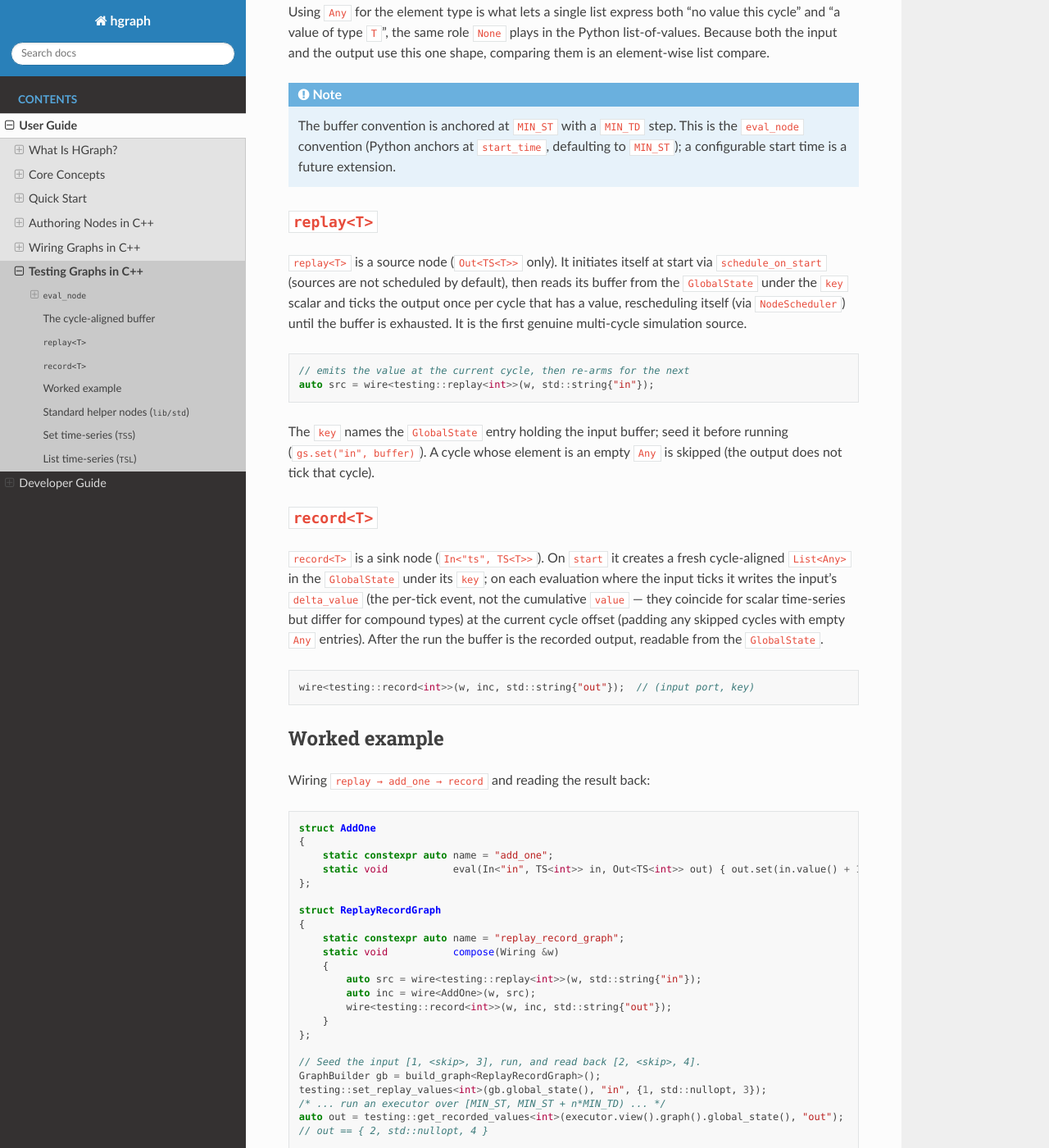
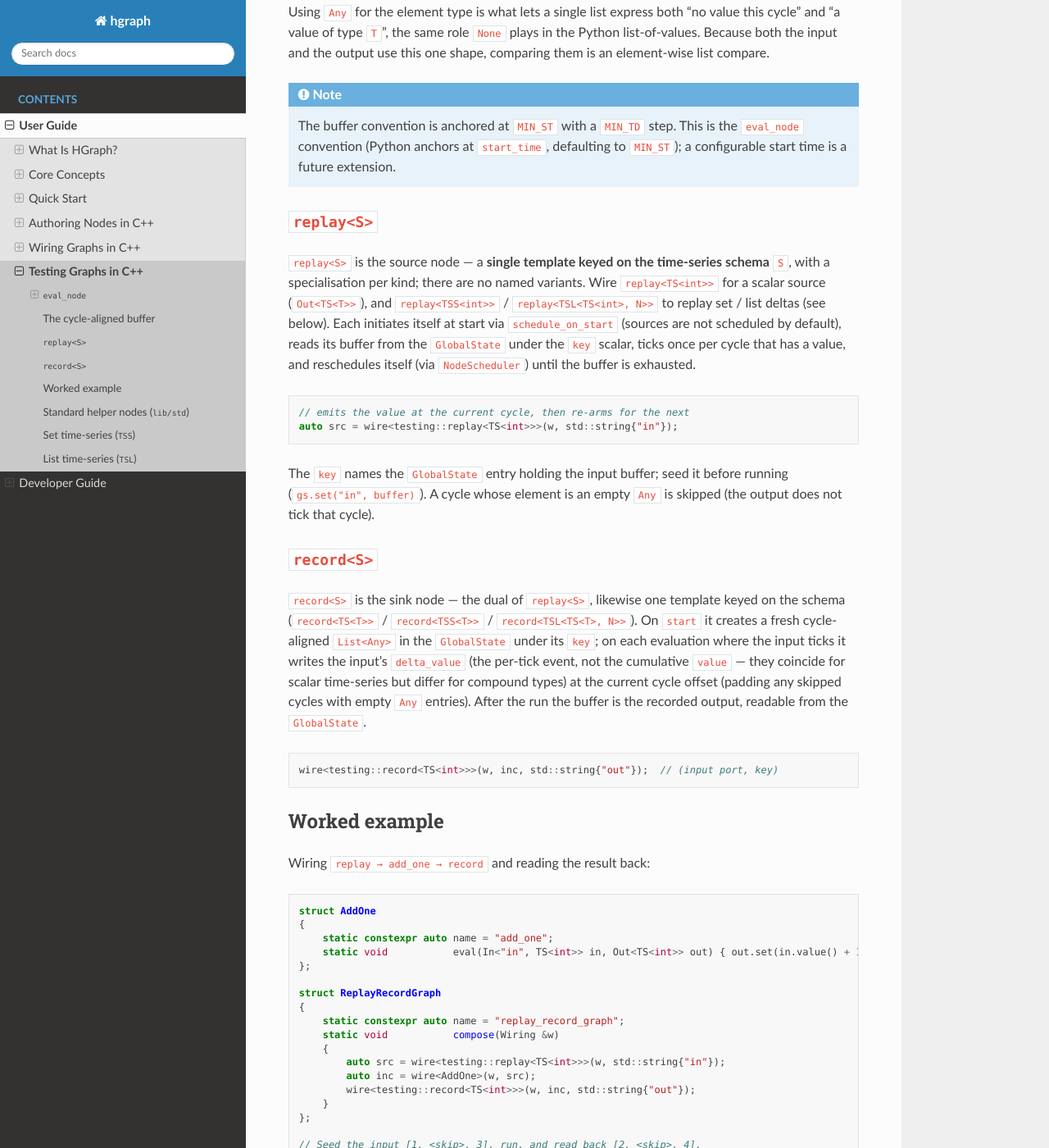
Before and after one commit to hhenson/hg_cpp, a Sphinx documentation site: the page built from docs/source/user_guide/testing_graphs_cpp.rst, in a window 1280 px wide and 1400 px high, scrolled down 2601 px. Shown: the whole window at 82% size. Built offline with Sphinx 7.4.7 and the Read the Docs theme 3.1.0, drawn with Linux system fonts in a browser that asks for light colours; some of the changed text lies outside the part shown.

Commit message:
Rename to use record and replay with template params.

```diff
--- a/docs/source/user_guide/testing_graphs_cpp.rst
+++ b/docs/source/user_guide/testing_graphs_cpp.rst
@@ -142,38 +142,42 @@ comparing them is an element-wise list compare.
    the ``eval_node`` convention (Python anchors at ``start_time``, defaulting to
    ``MIN_ST``); a configurable start time is a future extension.
 
-``replay<T>``
+``replay<S>``
 -------------
 
-``replay<T>`` is a source node (``Out<TS<T>>`` only). It initiates itself at start
-via ``schedule_on_start`` (sources are not scheduled by default), then reads its
-buffer from the ``GlobalState`` under the ``key`` scalar and ticks the output once
-per cycle that has a value, rescheduling itself (via ``NodeScheduler``) until the
-buffer is exhausted. It is the first genuine multi-cycle simulation source.
+``replay<S>`` is the source node — a **single template keyed on the time-series
+schema** ``S``, with a specialisation per kind; there are no named variants. Wire
+``replay<TS<int>>`` for a scalar source (``Out<TS<T>>``), and ``replay<TSS<int>>`` /
+``replay<TSL<TS<int>, N>>`` to replay set / list deltas (see below). Each initiates
+itself at start via ``schedule_on_start`` (sources are not scheduled by default),
+reads its buffer from the ``GlobalState`` under the ``key`` scalar, ticks once per
+cycle that has a value, and reschedules itself (via ``NodeScheduler``) until the
+buffer is exhausted.
 
 .. code-block:: cpp
 
    // emits the value at the current cycle, then re-arms for the next
-   auto src = wire<testing::replay<int>>(w, std::string{"in"});
+   auto src = wire<testing::replay<TS<int>>>(w, std::string{"in"});
 
 The ``key`` names the ``GlobalState`` entry holding the input buffer; seed it
 before running (``gs.set("in", buffer)``). A cycle whose element is an empty
 ``Any`` is skipped (the output does not tick that cycle).
 
-``record<T>``
+``record<S>``
 -------------
 
-``record<T>`` is a sink node (``In<"ts", TS<T>>``). On ``start`` it creates a fresh
-cycle-aligned ``List<Any>`` in the ``GlobalState`` under its ``key``; on each
-evaluation where the input ticks it writes the input's ``delta_value`` (the per-tick
-event, not the cumulative ``value`` — they coincide for scalar time-series but
-differ for compound types) at the current cycle offset (padding any skipped cycles
-with empty ``Any`` entries). After the run the buffer is the recorded output,
-readable from the ``GlobalState``.
+``record<S>`` is the sink node — the dual of ``replay<S>``, likewise one template
+keyed on the schema (``record<TS<T>>`` / ``record<TSS<T>>`` / ``record<TSL<TS<T>,
+N>>``). On ``start`` it creates a fresh cycle-aligned ``List<Any>`` in the
+``GlobalState`` under its ``key``; on each evaluation where the input ticks it writes
+the input's ``delta_value`` (the per-tick event, not the cumulative ``value`` — they
+coincide for scalar time-series but differ for compound types) at the current cycle
+offset (padding any skipped cycles with empty ``Any`` entries). After the run the
+buffer is the recorded output, readable from the ``GlobalState``.
 
 .. code-block:: cpp
 
-   wire<testing::record<int>>(w, inc, std::string{"out"});  // (input port, key)
+   wire<testing::record<TS<int>>>(w, inc, std::string{"out"});  // (input port, key)
 
 Worked example
 --------------
@@ -193,9 +197,9 @@ Wiring ``replay → add_one → record`` and reading the result back:
        static constexpr auto name = "replay_record_graph";
        static void           compose(Wiring &w)
        {
-           auto src = wire<testing::replay<int>>(w, std::string{"in"});
+           auto src = wire<testing::replay<TS<int>>>(w, std::string{"in"});
            auto inc = wire<AddOne>(w, src);
-           wire<testing::record<int>>(w, inc, std::string{"out"});
+           wire<testing::record<TS<int>>>(w, inc, std::string{"out"});
        }
    };
 
@@ -263,8 +267,8 @@ way.
    CHECK_OUTPUT(testing::eval_node<MirrorSet>(deltas), deltas);   // round-trips the deltas
 
 The building blocks underneath are also usable directly when you need to wire a graph
-by hand: ``replay_set<T>`` applies a recorded delta sequence to a ``TSS<T>`` output
-(remove then add); ``record_set<T>`` captures each tick's delta; ``set_replay_deltas``
+by hand: ``replay<TSS<T>>`` applies a recorded delta sequence to a ``TSS<T>`` output
+(remove then add); ``record<TSS<T>>`` captures each tick's delta; ``set_replay_deltas``
 / ``get_recorded_deltas`` convert to/from ``std::vector<std::optional<SetDelta<T>>>``;
 and ``CHECK_OUTPUT`` compares them (rendering each delta as ``{added: {…}, removed:
 {…}}`` on mismatch).
@@ -316,10 +320,11 @@ comes back the same way.
    };
    CHECK_OUTPUT(testing::eval_node<MirrorList>(deltas), deltas);   // round-trips the deltas
 
-The building blocks are also usable directly: ``replay_list<T, N>`` sets each
-``index -> value`` of the buffered delta on a ``TSL<TS<T>, N>`` output; ``record_list<T,
-N>`` captures each tick's delta (only the children modified that cycle); ``set_replay_list_deltas``
-/ ``get_recorded_list_deltas`` convert to/from ``std::vector<std::optional<ListDelta<T>>>``;
+The building blocks are also usable directly: ``replay<TSL<TS<T>, N>>`` sets each
+``index -> value`` of the buffered delta on a ``TSL<TS<T>, N>`` output;
+``record<TSL<TS<T>, N>>`` captures each tick's delta (only the children modified that
+cycle); ``set_replay_list_deltas`` / ``get_recorded_list_deltas`` convert to/from
+``std::vector<std::optional<ListDelta<T>>>``;
 and ``CHECK_OUTPUT`` renders each delta as the map ``{0: 1, 1: 10}`` on mismatch.
 
 This first slice covers fixed-size ``TSL`` with **scalar** children (``TS<T>``);
```
Also changed, not shown: 7 other files.
